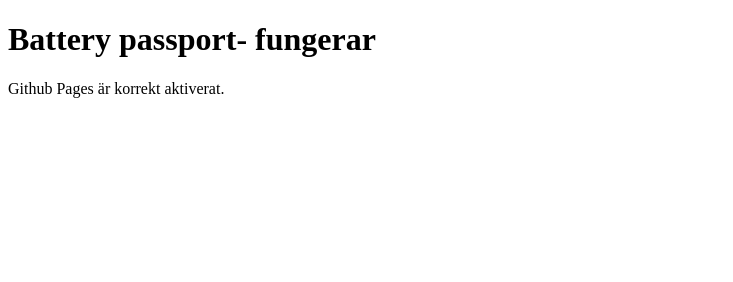
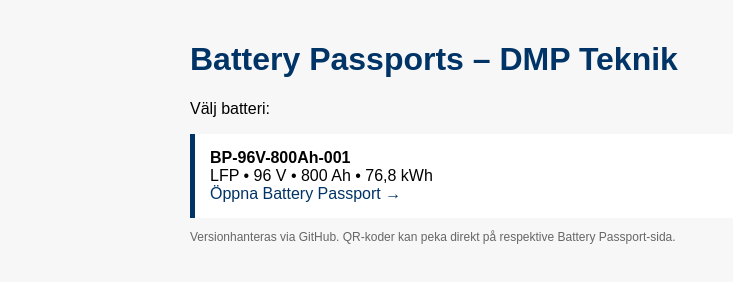
Before and after one commit to DMPteknik/battery-passport, a plain HTML site: page index.html in a window 1280 px wide. Shown: the whole page, without its empty margins (0-733 px from the left). Drawn offline with Linux system fonts and the light colour scheme.

Commit message:
Update index.html

```diff
--- a/index.html
+++ b/index.html
@@ -1,10 +1,30 @@
 <!DOCTYPE html>
-<html>
+<html lang="sv">
 <head>
-<title>Battery Passport</title>
+  <meta charset="UTF-8" />
+  <meta name="viewport" content="width=device-width, initial-scale=1" />
+  <title>Battery Passports – DMP Teknik</title>
+  <style>
+    body{font-family:Arial, sans-serif; max-width:900px; margin:auto; padding:20px; background:#f7f7f7;}
+    h1{color:#003366;}
+    .box{background:#fff; padding:15px; margin:12px 0; border-left:5px solid #003366;}
+    a{color:#003366; text-decoration:none;}
+    a:hover{text-decoration:underline;}
+    .small{color:#666; font-size:12px;}
+  </style>
 </head>
 <body>
- <h1>Battery passport- fungerar</h1>
- <p>Github Pages är korrekt aktiverat.</p>
+  <h1>Battery Passports – DMP Teknik</h1>
+  <p>Välj batteri:</p>
+
+  <div class="box">
+    <b>BP-96V-800Ah-001</b><br>
+    LFP • 96 V • 800 Ah • 76,8 kWh<br>
+    <a href="bp-bp-96v-800ah-001.html">Öppna Battery Passport →</a>
+  </div>
+
+  <p class="small">
+    Versionhanteras via GitHub. QR-koder kan peka direkt på respektive Battery Passport-sida.
+  </p>
 </body>
 </html>
```
